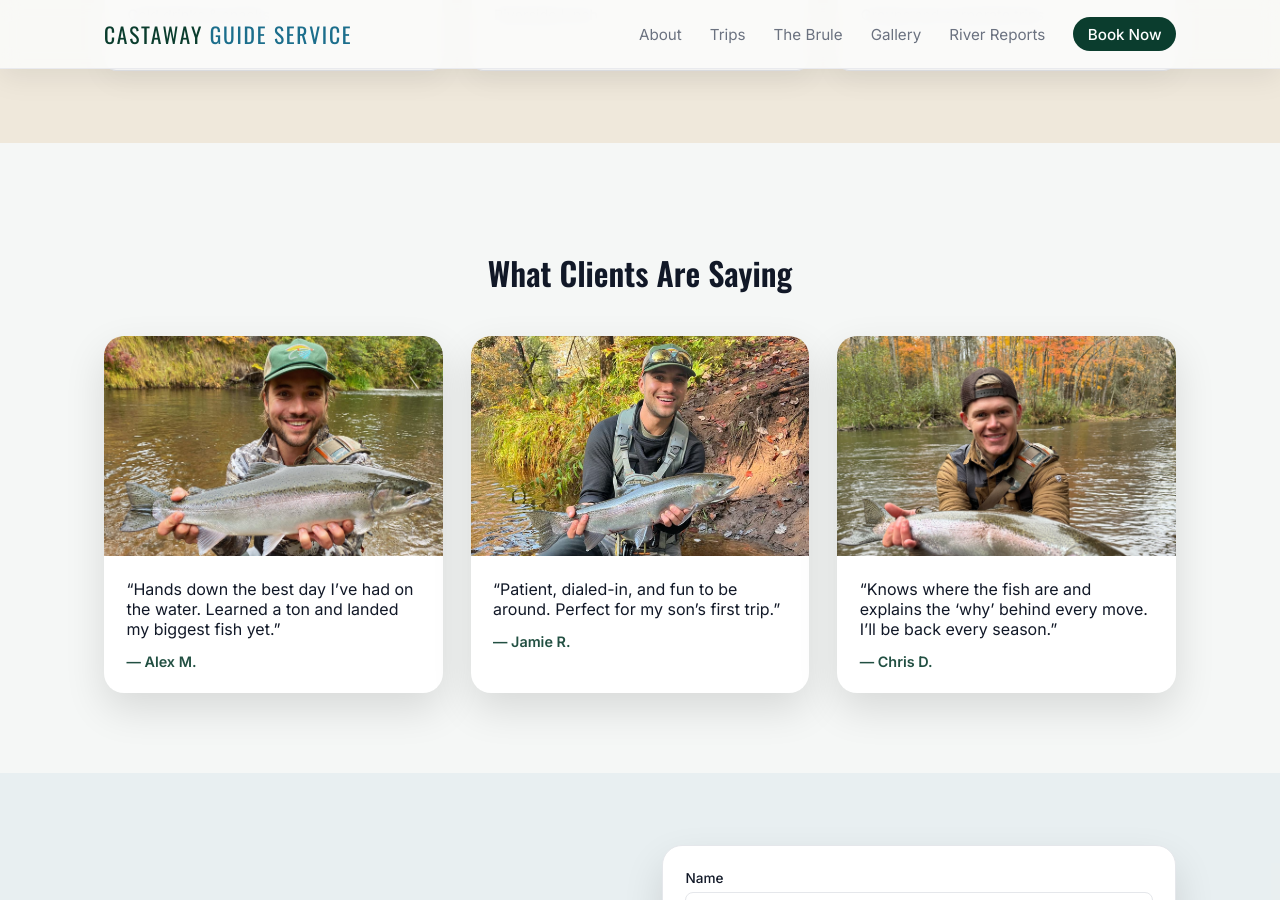
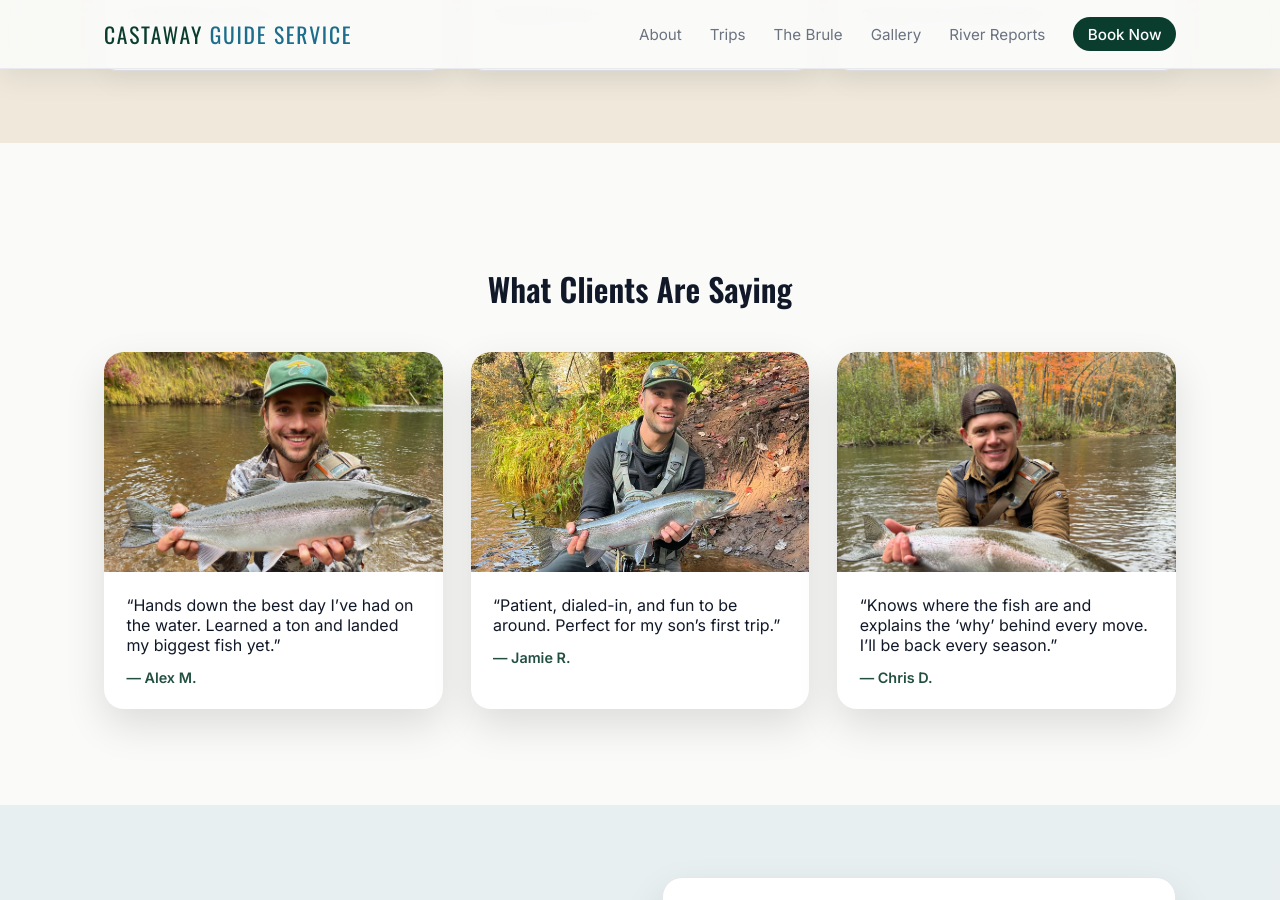
Before and after one commit to adamholden7/CastAwayGuideService, a Jekyll site: the page built from index.md, in a window 1280 px wide and 900 px high, scrolled down 1932 px. Built offline with Jekyll 4.4.1, drawn with Linux system fonts in a browser that asks for light colours.

Commit message:
Update styles.css

```diff
--- a/assets/css/styles.css
+++ b/assets/css/styles.css
@@ -416,9 +416,13 @@
 
 /* PHOTO TESTIMONIAL CARDS */
 .testimonials-section {
-  background: #f5f7f6; /* soft neutral */
-  padding-top: 5rem;
-  padding-bottom: 5rem;
+  padding-top: 6rem !important;
+  padding-bottom: 6rem;
+}
+
+/* Add space between header and cards */
+.testimonials {
+  margin-top: 2rem;
 }
 
 .testimonial-card {
```
